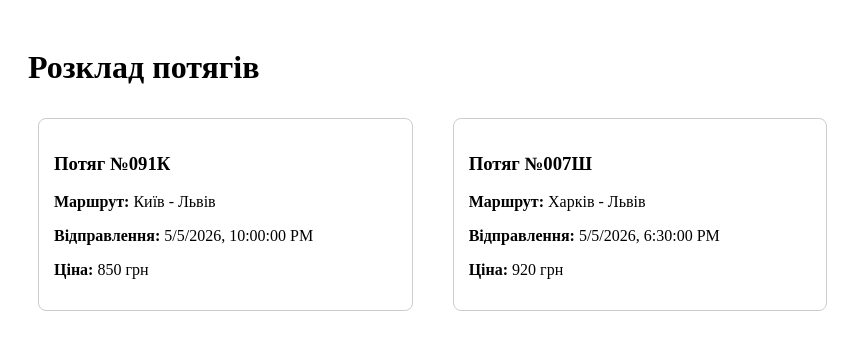
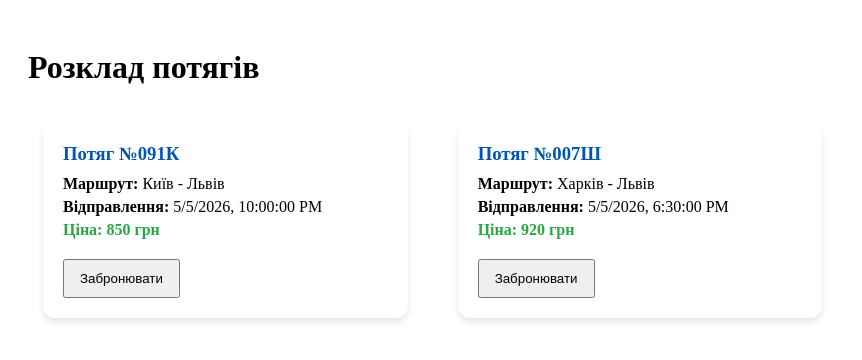
Before and after one commit to rokssoliana/Web-Programming-Lab9-10, a React (Vite) app: page / in a window 1280 px wide. Shown: the top 360 px of the page, without its empty margins (0-862 px from the left). Built offline with nearby package versions, Linux system fonts and the light colour scheme.

Commit message:
feat(lab10): add booking button to TrainCard

```diff
--- a/src/components/TrainCard.jsx
+++ b/src/components/TrainCard.jsx
@@ -1,12 +1,31 @@
 import React from 'react';
+import { Link } from 'react-router-dom'; // 1. Додали імпорт
 
 const TrainCard = ({ train }) => {
+  const cardStyle = {
+    border: 'none',
+    padding: '20px',
+    margin: '15px',
+    borderRadius: '12px',
+    backgroundColor: '#fff',
+    boxShadow: '0 4px 6px rgba(0,0,0,0.1)',
+    transition: 'transform 0.2s, box-shadow 0.2s',
+    cursor: 'pointer'
+  };
+
   return (
-    <div style={{ border: '1px solid #ccc', padding: '15px', margin: '10px', borderRadius: '8px' }}>
-      <h3>Потяг №{train.number}</h3>
-      <p><strong>Маршрут:</strong> {train.departureCity} - {train.arrivalCity}</p>
-      <p><strong>Відправлення:</strong> {new Date(train.departureTime).toLocaleString()}</p>
-      <p><strong>Ціна:</strong> {train.price} грн</p>
+    <div style={cardStyle}>
+      <h3 style={{ margin: '0 0 10px 0', color: '#0056b3' }}>Потяг №{train.number}</h3>
+      <p style={{ margin: '5px 0' }}><strong>Маршрут:</strong> {train.departureCity} - {train.arrivalCity}</p>
+      <p style={{ margin: '5px 0' }}><strong>Відправлення:</strong> {new Date(train.departureTime).toLocaleString()}</p>
+      <p style={{ margin: '5px 0', fontWeight: 'bold', color: '#28a745' }}>Ціна: {train.price} грн</p>
+
+      {/* 2. Додали кнопку, що веде на сторінку бронювання */}
+      <Link to={`/booking/${train.id}`}>
+        <button style={{ marginTop: '15px', padding: '10px 15px', cursor: 'pointer' }}>
+          Забронювати
+        </button>
+      </Link>
     </div>
   );
 };
```
